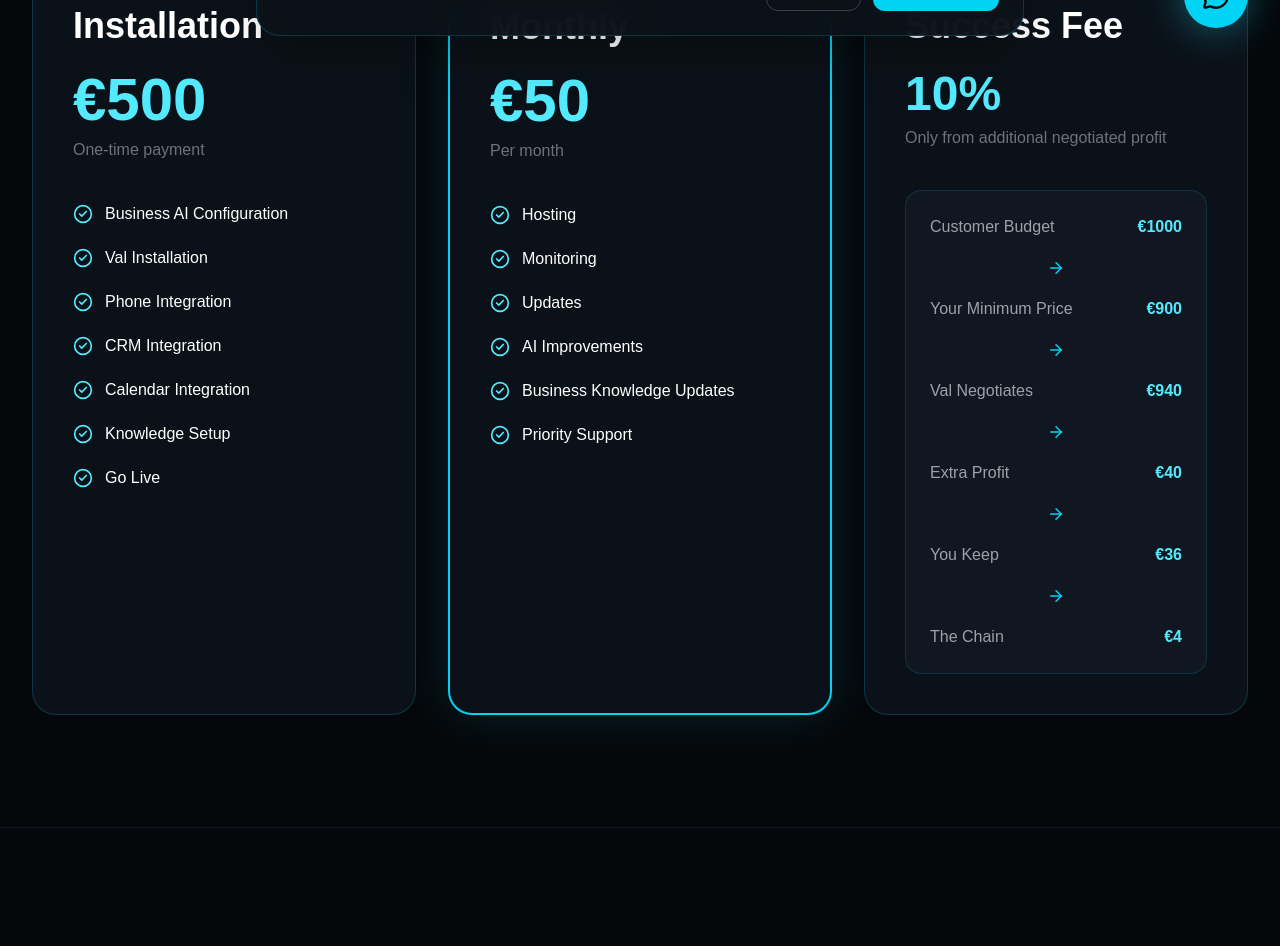
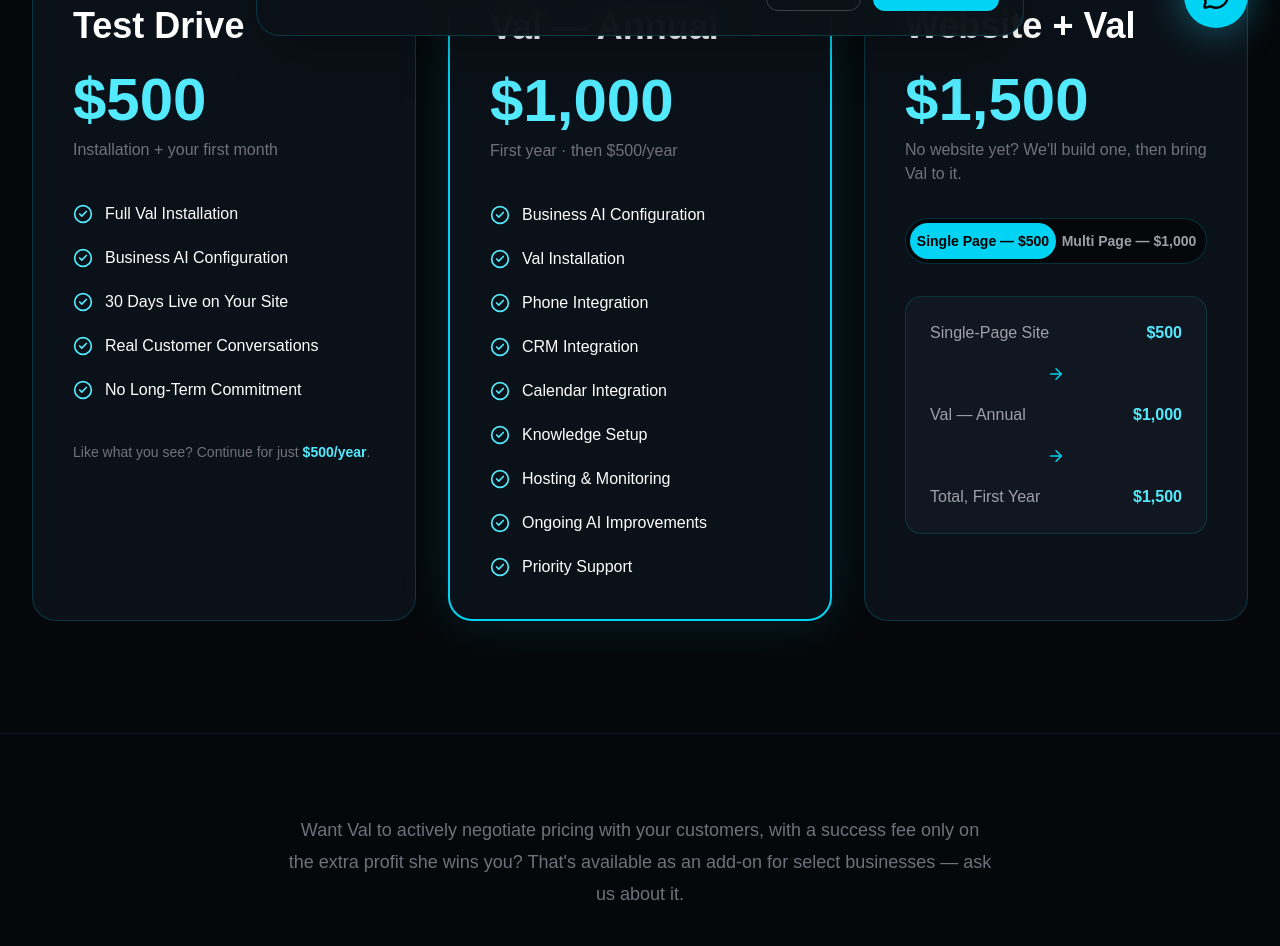
Before and after one commit to TheChainEnterprise/the-chain-tech, a Next.js app: page /pricing in a window 1280 px wide. Shown: the part 740-1686 px from the top of the page. Built offline with nearby package versions, Linux system fonts and the light colour scheme.

Commit message:
Update pricing tiers

```diff
--- a/app/pricing/page.tsx
+++ b/app/pricing/page.tsx
@@ -1,17 +1,24 @@
 "use client";
 
+import { useState } from "react";
 import Navbar from "@/components/Navbar";
 import Footer from "@/components/Footer";
 import { motion } from "framer-motion";
 import {
   Bot,
-  Settings,
-  Euro,
+  Rocket,
+  Globe,
   ArrowRight,
   CheckCircle2,
 } from "lucide-react";
 
 export default function PricingPage() {
+  // CHANGED: toggle for the website bundle's site tier (single vs multi page)
+  const [siteType, setSiteType] = useState<"single" | "multi">("single");
+  const sitePrice = siteType === "single" ? 500 : 1000;
+  const valAnnualPrice = 1000;
+  const bundleTotal = sitePrice + valAnnualPrice;
+
   return (
     <>
   <Navbar />
@@ -50,9 +57,9 @@ export default function PricingPage() {
             transition={{ delay: .15 }}
             className="mx-auto mt-8 max-w-4xl text-2xl leading-10 text-zinc-400"
           >
-            Simple pricing.
+            Simple, upfront pricing.
             <br />
-            We only succeed when your business succeeds.
+            No monthly bill to dread.
           </motion.p>
 
         </div>
@@ -65,25 +72,63 @@ export default function PricingPage() {
 
         <div className="mx-auto grid max-w-7xl gap-8 px-8 lg:grid-cols-3">
 
-          {/* Installation */}
+          {/* 1-Month Test Drive */}
 
           <motion.div
             whileHover={{ y: -8 }}
             className="rounded-3xl border border-cyan-400/20 bg-[#0B1118] p-10"
           >
 
+            <Rocket className="mb-8 text-cyan-300" size={40} />
+
+            <h2 className="text-4xl font-black">
+              Test Drive
+            </h2>
+
+            <div className="mt-6 text-6xl font-black text-cyan-300">
+              $500
+            </div>
+
+            <p className="mt-2 text-zinc-500">
+              Installation + your first month
+            </p>
+
+            <div className="mt-10 space-y-5">
+
+              <Feature text="Full Val Installation" />
+              <Feature text="Business AI Configuration" />
+              <Feature text="30 Days Live on Your Site" />
+              <Feature text="Real Customer Conversations" />
+              <Feature text="No Long-Term Commitment" />
+
+            </div>
+
+            <p className="mt-10 text-sm text-zinc-500">
+              Like what you see? Continue for just{" "}
+              <span className="font-semibold text-cyan-300">$500/year</span>.
+            </p>
+
+          </motion.div>
+
+          {/* Val Annual Plan */}
+
+          <motion.div
+            whileHover={{ y: -8 }}
+            className="rounded-3xl border-2 border-cyan-400 bg-[#0B1118] p-10 shadow-[0_0_50px_rgba(34,211,238,.15)]"
+          >
+
             <Bot className="mb-8 text-cyan-300" size={40} />
 
             <h2 className="text-4xl font-black">
-              Installation
+              Val — Annual
             </h2>
 
             <div className="mt-6 text-6xl font-black text-cyan-300">
-              €500
+              $1,000
             </div>
 
             <p className="mt-2 text-zinc-500">
-              One-time payment
+              First year · then $500/year
             </p>
 
             <div className="mt-10 space-y-5">
@@ -94,94 +139,107 @@ export default function PricingPage() {
               <Feature text="CRM Integration" />
               <Feature text="Calendar Integration" />
               <Feature text="Knowledge Setup" />
-              <Feature text="Go Live" />
-
-            </div>
-
-          </motion.div>
-
-          {/* Monthly */}
-
-          <motion.div
-            whileHover={{ y: -8 }}
-            className="rounded-3xl border-2 border-cyan-400 bg-[#0B1118] p-10 shadow-[0_0_50px_rgba(34,211,238,.15)]"
-          >
-
-            <Settings className="mb-8 text-cyan-300" size={40} />
-
-            <h2 className="text-4xl font-black">
-              Monthly
-            </h2>
-
-            <div className="mt-6 text-6xl font-black text-cyan-300">
-              €50
-            </div>
-
-            <p className="mt-2 text-zinc-500">
-              Per month
-            </p>
-
-            <div className="mt-10 space-y-5">
-
-              <Feature text="Hosting" />
-              <Feature text="Monitoring" />
-              <Feature text="Updates" />
-              <Feature text="AI Improvements" />
-              <Feature text="Business Knowledge Updates" />
+              <Feature text="Hosting & Monitoring" />
+              <Feature text="Ongoing AI Improvements" />
               <Feature text="Priority Support" />
 
             </div>
 
           </motion.div>
 
-          {/* Negotiation */}
+          {/* Website + Val bundle */}
 
           <motion.div
             whileHover={{ y: -8 }}
             className="rounded-3xl border border-cyan-400/20 bg-[#0B1118] p-10"
           >
 
-            <Euro className="mb-8 text-cyan-300" size={40} />
+            <Globe className="mb-8 text-cyan-300" size={40} />
 
             <h2 className="text-4xl font-black">
-              Success Fee
+              Website + Val
             </h2>
 
-            <div className="mt-6 text-5xl font-black text-cyan-300">
-              10%
+            <div className="mt-6 text-6xl font-black text-cyan-300">
+              ${bundleTotal.toLocaleString()}
             </div>
 
             <p className="mt-2 text-zinc-500">
-              Only from additional negotiated profit
+              No website yet? We'll build one, then bring Val to it.
             </p>
 
-            <div className="mt-10 space-y-4 rounded-2xl border border-cyan-400/15 bg-[#101720] p-6">
+            {/* Site type toggle */}
+            <div className="mt-8 flex rounded-full border border-cyan-400/20 bg-[#05070A] p-1 text-sm">
 
-              <Row left="Customer Budget" right="€1000" />
+              <button
+                onClick={() => setSiteType("single")}
+                className={`flex-1 rounded-full py-2 font-semibold transition ${
+                  siteType === "single"
+                    ? "bg-cyan-400 text-black"
+                    : "text-zinc-400"
+                }`}
+              >
+                Single Page — $500
+              </button>
+
+              <button
+                onClick={() => setSiteType("multi")}
+                className={`flex-1 rounded-full py-2 font-semibold transition ${
+                  siteType === "multi"
+                    ? "bg-cyan-400 text-black"
+                    : "text-zinc-400"
+                }`}
+              >
+                Multi Page — $1,000
+              </button>
+
+            </div>
+
+            <div className="mt-8 space-y-4 rounded-2xl border border-cyan-400/15 bg-[#101720] p-6">
+
+              <Row
+                left={
+                  siteType === "single"
+                    ? "Single-Page Site"
+                    : "Multi-Page Custom Site"
+                }
+                right={`$${sitePrice}`}
+              />
 
               <Arrow />
 
-              <Row left="Your Minimum Price" right="€900" />
+              <Row left="Val — Annual" right={`$${valAnnualPrice.toLocaleString()}`} />
 
               <Arrow />
 
-              <Row left="Val Negotiates" right="€940" />
-
-              <Arrow />
-
-              <Row left="Extra Profit" right="€40" />
-
-              <Arrow />
-
-              <Row left="You Keep" right="€36" />
-
-              <Arrow />
-
-              <Row left="The Chain" right="€4" />
+              <Row left="Total, First Year" right={`$${bundleTotal.toLocaleString()}`} />
 
             </div>
 
           </motion.div>
+
+        </div>
+
+      </section>
+
+      {/* Success fee — light mention, not a full tier */}
+
+      <section className="border-t border-cyan-400/10 py-20">
+
+        <div className="mx-auto max-w-3xl px-8 text-center">
+
+          <p className="text-lg leading-8 text-zinc-500">
+            Want Val to actively negotiate pricing with your customers, with
+            a success fee only on the extra profit she wins you? That's
+            available as an add-on for select businesses —{" "}
+            <a
+              href="/contact"
+              className="text-cyan-300 underline underline-offset-4"
+            >
+              ask us about it
+            </a>
+            .
+          </p>
 
         </div>
 
@@ -194,13 +252,12 @@ export default function PricingPage() {
         <div className="mx-auto max-w-5xl px-8 text-center">
 
           <h2 className="text-6xl font-black">
-            No Success?
+            Ready when you are.
           </h2>
 
           <p className="mx-auto mt-8 max-w-3xl text-2xl leading-10 text-zinc-400">
-            If Val doesn't negotiate additional profit,
-            we don't earn a success fee.
-            Our incentives are aligned with yours.
+            One flat setup fee, one simple yearly renewal.
+            No surprises, no monthly bill to remember.
           </p>
 
           <a
```
